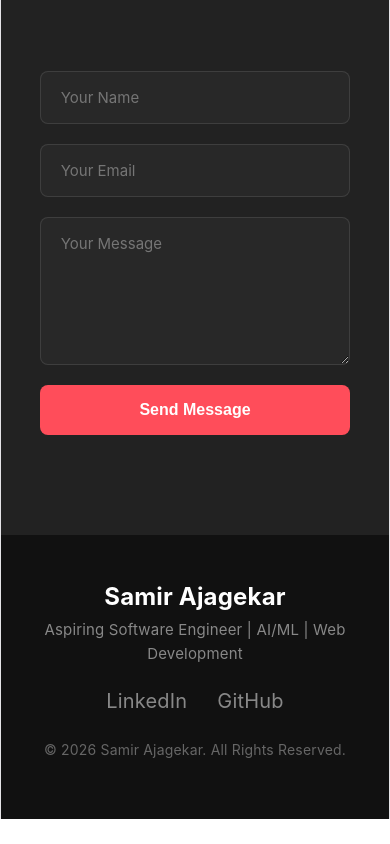
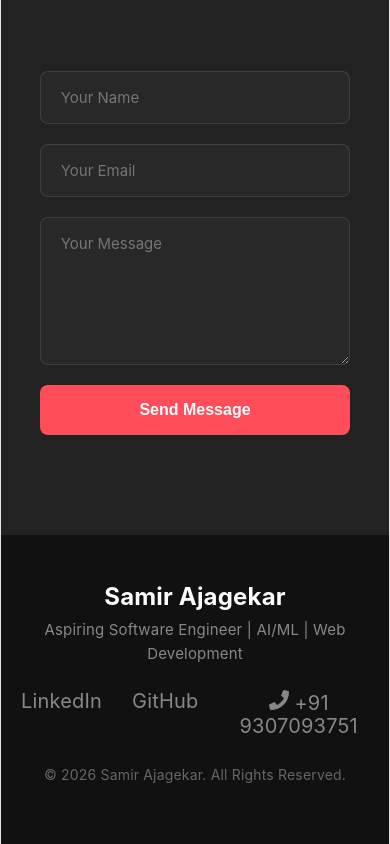
Before and after one commit to sameerajagekar0-ui/samir-ajagekar-portfolio, a React (Vite) app: page / in a window 390 px wide. Shown: the part 6729-7573 px from the top of the page. Before the commit the page ends 7548 px from the top, so only its background shows below. Built offline with nearby package versions, Linux system fonts and the light colour scheme.

Commit message:
Added Mobile Number on Footer

```diff
--- a/src/App.jsx
+++ b/src/App.jsx
@@ -14,6 +14,7 @@ import {
   FaBrain,
   FaRobot,
   FaLinkedin,
+  FaPhone,
   FaEnvelope
 } from "react-icons/fa";
 import {
@@ -479,8 +480,11 @@ function App() {
           >
             GitHub
           </a>
-        </div>
-
+          {/* NEW: Clickable Mobile Number */}
+          <a href="tel:+910000000000">
+            <FaPhone /> +91 9307093751
+          </a>
+          </div>
         <p className="copyright">
           © 2026 Samir Ajagekar. All Rights Reserved.
         </p>
```
